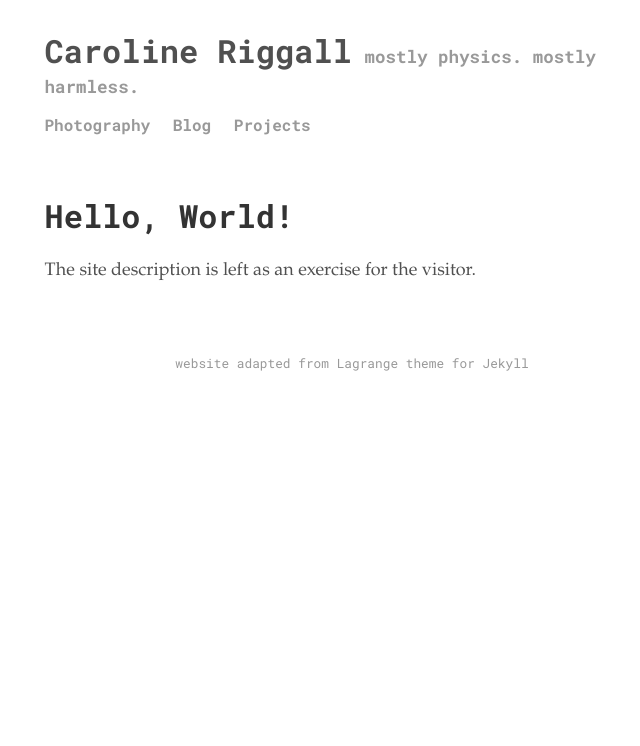
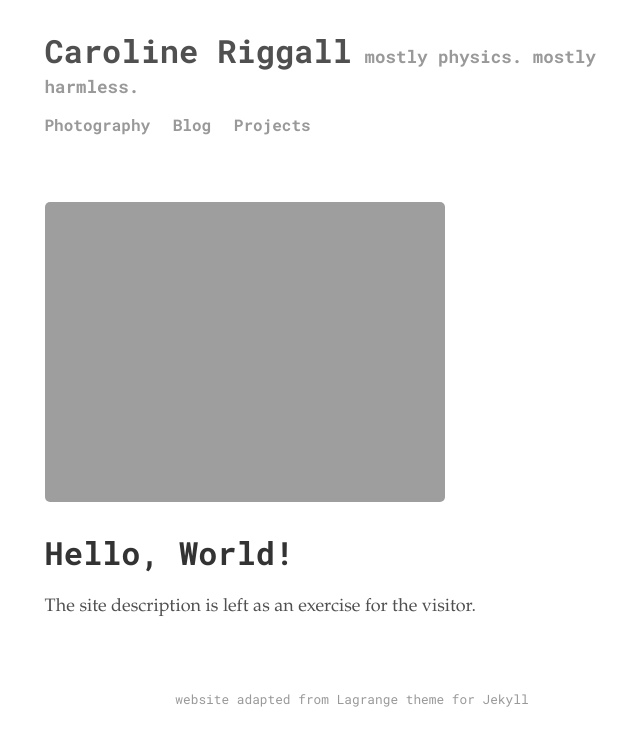
Before and after one commit to criggall/criggall.github.io, a Jekyll site: the page built from index.html, in a window 1280 px wide. Shown: the top 746 px of the page, without its empty margins (288-928 px from the left). Built offline with Jekyll 4.4.1, drawn with Linux system fonts in a browser that asks for light colours; the list of posts is cut into pages by our own code.

Commit message:
Fix home page

```diff
--- a/_layouts/home.html
+++ b/_layouts/home.html
@@ -33,7 +33,7 @@
   {% endif %}
 </div> -->
 
-<!-- <img src="{{ site.github.url }}/assets/img/Comet.jpeg"> -->
+<img src="{{ site.github.url }}/assets/img/Comet.jpeg">
 
 <h1>
   Hello, World!
```
Also changed, not shown: 1 other file.
